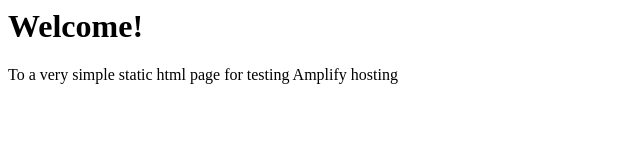
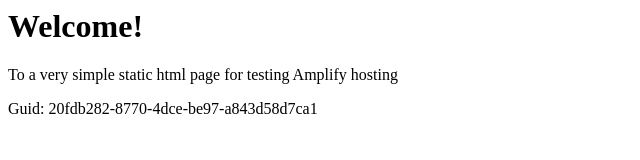
Before and after one commit to aws-aemilia-iad/Github-PR-Commit-Integration-Test-DoNotTouch-Gith-P5X5MO5I-v1-gamma-us-east-1, a website: page src/index.html in a window 1280 px wide. Shown: the whole page, without its empty margins (0-640 px from the left). Drawn offline with Linux system fonts and the light colour scheme.

Commit message:
commit from integ tests

```diff
--- a/src/index.html
+++ b/src/index.html
@@ -1,3 +1,5 @@
+
+
 <html lang="en">
 
 <head>
@@ -10,6 +12,6 @@
 <body>
     <h1>Welcome!</h1>
     <p>To a very simple static html page for testing Amplify hosting</p>
-</body>
+    <p>Guid: 20fdb282-8770-4dce-be97-a843d58d7ca1</p></body>
 
 </html>
```
